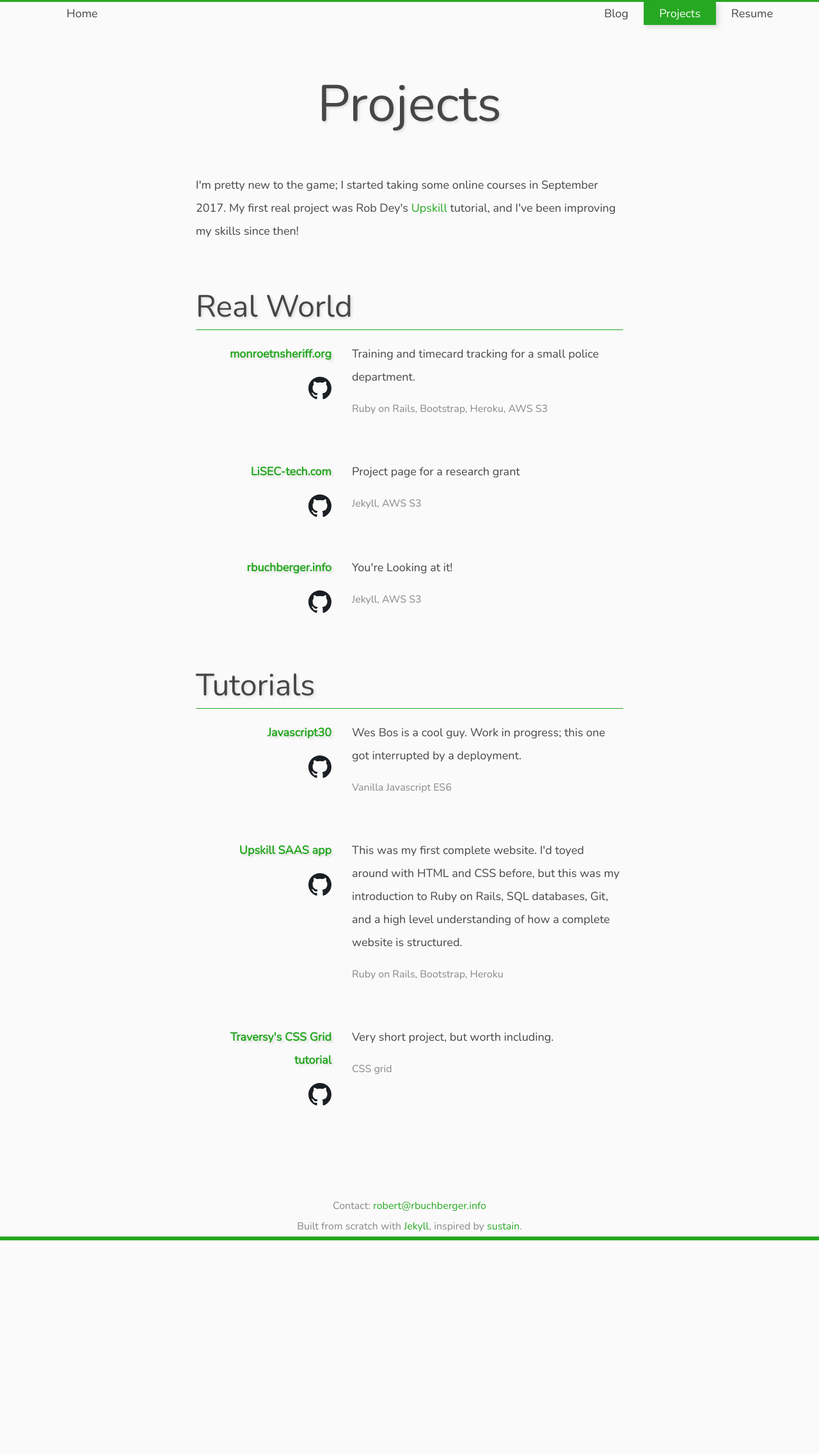
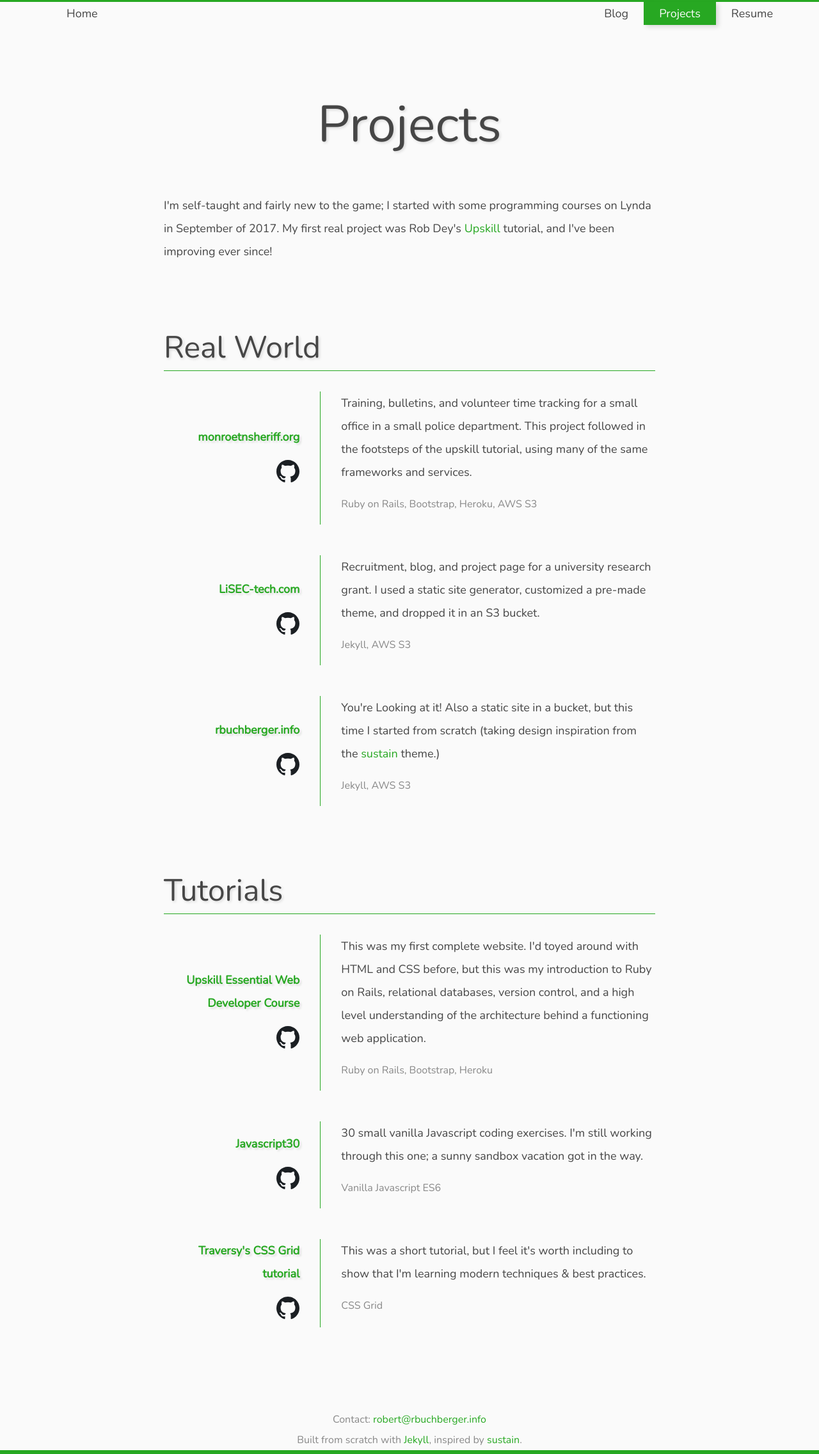
Before and after one commit to rbuchberger/robert-buchberger.com, a Jekyll site: the page built from projects.html, in a window 1280 px wide. Shown: the whole page at 64% size. Built offline with Jekyll 4.4.1, drawn with Linux system fonts in a browser that asks for light colours; before the commit the page ends 1939 px from its top, so only the background shows below that.

Commit message:
project page nearly complete

```diff
--- a/main.scss
+++ b/main.scss
@@ -26,8 +26,8 @@
 
 h1, h2, h3, h4 {
     line-height: 1.5;
-    margin-top: 4rem;
-    margin-bottom: 1.2rem;
+    margin-top: 6rem;
+    margin-bottom: 2rem;
     font-weight: 200;
     text-shadow: 2px 2px 4px #0002;
 }
@@ -87,6 +87,12 @@
 
     dt {
         grid-column: term;
+        display: flex;
+        flex-direction: column;
+        justify-content: center;
+        align-items: flex-end;
+        border-right: 1px solid var(--accent-color);
+        padding-right: 2rem;
         font-weight: bold;
         text-align: right;
         text-shadow: 3px 3px 3px rgba(0,0,0,.10);
@@ -94,12 +100,6 @@
         img.icon {
             height: 2em;
             margin-top: 1em;
-            // display: block;
-            // margin: 0 auto;
-        }
-
-        a {
-            display: block;
         }
 
     }
@@ -120,6 +120,7 @@
 img.icon {
     height: 1em;
 }
+
 // Basic Layout
 
 html {
@@ -139,7 +140,7 @@
 }
 
 main {
-    max-width: 700px;
+    max-width: 800px;
     margin: 0 auto;
     padding: 0 1rem;
     flex: 1 0 auto;
--- a/projects.html
+++ b/projects.html
@@ -1,64 +1,84 @@
 ---
 ---
+<article>
+<header>
     <h1>Projects</h1>
-<p>I'm pretty new to the game; I started taking some online courses in September 2017. My first real project was Rob Dey's <a href="#">Upskill</a> tutorial, and I've been improving my skills since then!</p>
-
+    <p>
+        I'm self-taught and fairly new to the game; I started with some programming courses on Lynda in September of 2017. My first real project was Rob Dey's <a href="http://upskillcourses.com">Upskill</a> tutorial, and I've been improving ever since!
+    </p>
+</header>
+<section>
+    <header>
         <h2>Real World</h2>
+    </header>
     <dl>
         <dt>
             <a href="http://monroetnsheriff.org">monroetnsheriff.org</a>
-        <a href="https://github.com/rbuchberger/pd-aux-training"><img class="icon" src="/images/github-mark.svg"></img></a>
+            <a href="https://github.com/rbuchberger/pd-aux-training"><img class="icon" src="/images/github-mark.svg"></a>
         </dt>
         <dd>
-        <p>Training and timecard tracking for a small police department.</p>
+            <p>
+                Training, bulletins, and volunteer time tracking for a small office in a small police department. This project followed in the footsteps of the upskill tutorial, using many of the same frameworks and services.
+            </p>
             <p class="muted">Ruby on Rails, Bootstrap, Heroku, AWS S3</p>
         </dd>
 
         <dt>
             <a href="http://lisec-tech.com">LiSEC-tech.com</a>
-        <a href="#"><img class="icon" src="/images/github-mark.svg"></img></a>
+            <a href="#"><img class="icon" src="/images/github-mark.svg"></a>
         </dt>
         <dd>
-        <p>Project page for a research grant</p>
+            <p>
+                Recruitment, blog, and project page for a university research grant. I used a static site generator, customized a pre-made theme, and dropped it in an S3 bucket.
+            </p>
             <p class="muted">Jekyll, AWS S3</p>
         </dd>
 
         <dt>
             <a href="http://rbuchberger.info">rbuchberger.info</a>
-        <a href="#"><img class="icon" src="/images/github-mark.svg"></img></a>
+            <a href="#"><img class="icon" src="/images/github-mark.svg"></a>
         </dt>
         <dd>
-        <p>You're Looking at it!</p>
+            <p>
+                You're Looking at it! Also a static site in a bucket, but this time I started from scratch (taking design inspiration from the <a href="https://github.com/jekyller/sustain">sustain</a> theme.)
+            </p>
             <p class="muted">Jekyll, AWS S3</p>
         </dd>
 
     </dl>
+</section>
+<section>
+    <header>
         <h2>Tutorials</h2>
+    </header>
     <dl>
         <dt>
-        <a href="https://javascript30.com">Javascript30</a>
-        <a href="#"><img class="icon" src="/images/github-mark.svg"></img></a>
+            <a href="https://upskillcourses.com/p/essential-web-developer-course">Upskill Essential Web Developer Course</a>
+            <a href="https://github.com/rbuchberger/upskill_saas_tutorial"><img class="icon" src="/images/github-mark.svg"></a>
         </dt>
         <dd>
-        <p>Wes Bos is a cool guy. Work in progress; this one got interrupted by a deployment.<a href="https://github.com/rbuchberger/JavaScript30"></a></p>
+            <p>This was my first complete website. I'd toyed around with HTML and CSS before, but this was my introduction to Ruby on Rails, relational databases, version control, and a high level understanding of the architecture behind a functioning web application.</p>
+            <p class="muted">Ruby on Rails, Bootstrap, Heroku</p>
+        </dd>
+
+        <dt>
+            <a href="https://javascript30.com">Javascript30</a>
+            <a href="https://github.com/rbuchberger/JavaScript30"><img class="icon" src="/images/github-mark.svg"></a>
+        </dt>
+        <dd>
+            <p>30 small vanilla Javascript coding exercises. I'm still working through this one; a sunny sandbox vacation got in the way.</p>
             <p class="muted">Vanilla Javascript ES6</p>
         </dd>
 
         <dt>
-        <a href="https://github.com/rbuchberger/upskill_saas_tutorial">Upskill SAAS app</a>
-        <a href="#"><img class="icon" src="/images/github-mark.svg"></img></a>
+            <a href="https://www.youtube.com/watch?v=M3qBpPw77qo">Traversy's CSS Grid tutorial</a>
+            <a href="https://github.com/rbuchberger/traversy-css-grid-tutorial"><img class="icon" src="/images/github-mark.svg"></a>
         </dt>
         <dd>
-        <p>This was my first complete website. I'd toyed around with HTML and CSS before, but this was my introduction to Ruby on Rails, SQL databases, Git, and a high level understanding of how a complete website is structured.</p>
-        <p class="muted">Ruby on Rails, Bootstrap, Heroku</p>
-    </dd>
-
-    <dt>
-        <a href="#">Traversy's CSS Grid tutorial</a>
-        <a href="https://github.com/rbuchberger/traversy-css-grid-tutorial"><img class="icon" src="/images/github-mark.svg"></img></a>
-    </dt>
-    <dd>
-        <p>Very short project, but worth including.</p>
-        <p class="muted">CSS grid</p>
+            <p>This was a short tutorial, but I feel it's worth including to show that I'm learning modern techniques & best practices.
+            </p>
+            <p class="muted">CSS Grid</p>
         </dd>
     </dl>
+</section>
+</article>
```
Lines whose indentation alone changed are shown as unchanged.
